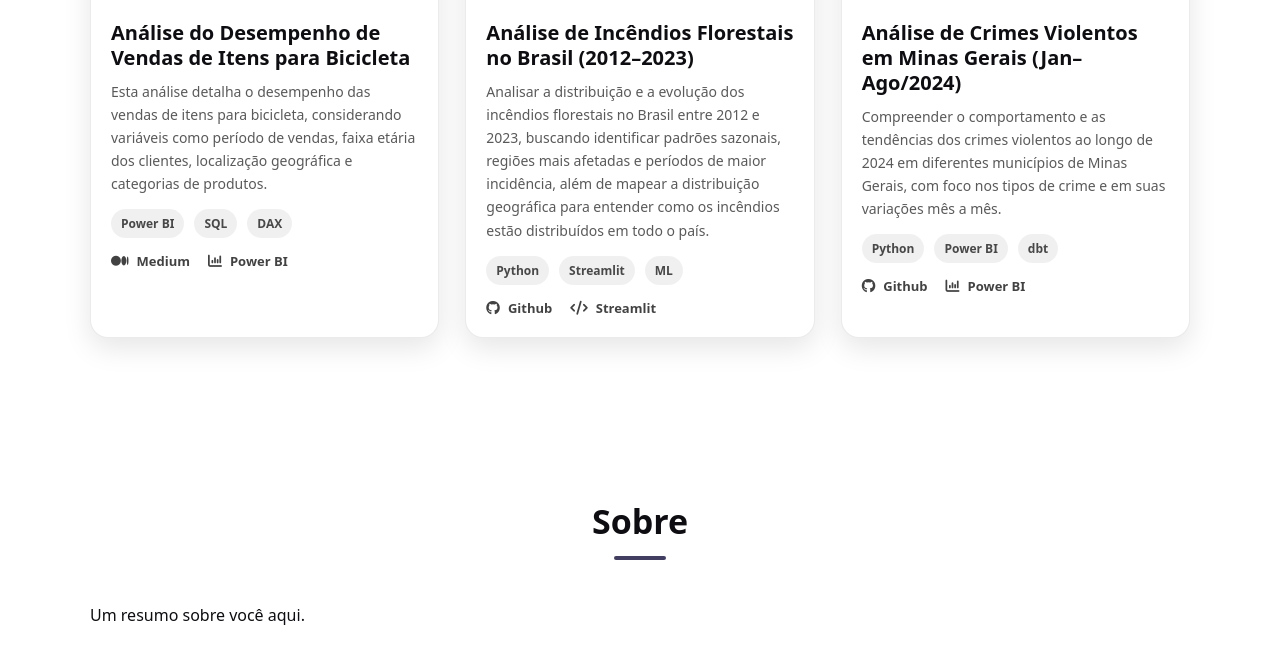
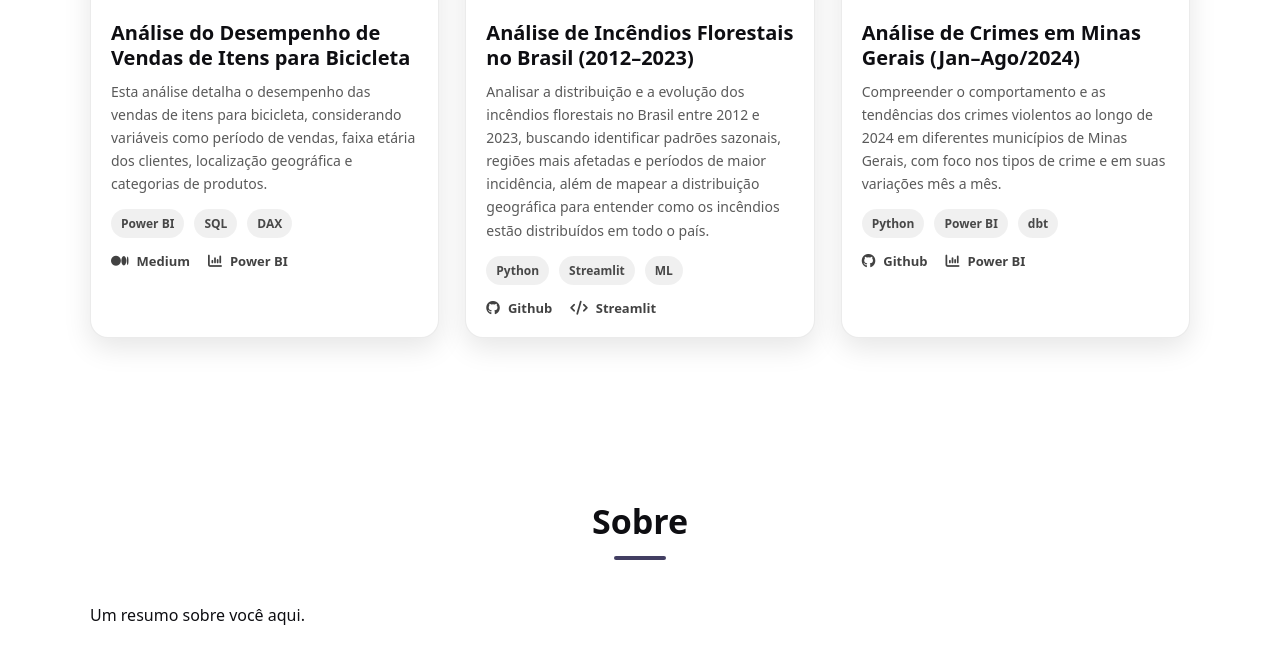
Before and after one commit to GutembergRodrigues/GutembergRodrigues.github.io, a Jekyll site: the page built from index.md, in a window 1280 px wide and 900 px high, scrolled down 1164 px, cut to the strip 241-900 px from the top of the window. Built offline with Jekyll 4.4.1, drawn with Linux system fonts in a browser that asks for light colours.

Commit message:
Update default.html

```diff
--- a/_layouts/default.html
+++ b/_layouts/default.html
@@ -161,7 +161,7 @@
               </div>
 
               <div class="project-card__body">
-                <h3 class="project-card__title">Análise de Crimes Violentos em Minas Gerais (Jan–Ago/2024)</h3>
+                <h3 class="project-card__title">Análise de Crimes em Minas Gerais (Jan–Ago/2024)</h3>
                 <p class="project-card__desc">
                   Compreender o comportamento e as tendências dos crimes violentos ao longo de 2024 em diferentes municípios de Minas Gerais, com foco nos tipos de crime e em suas variações mês a mês.
                 </p>
```
